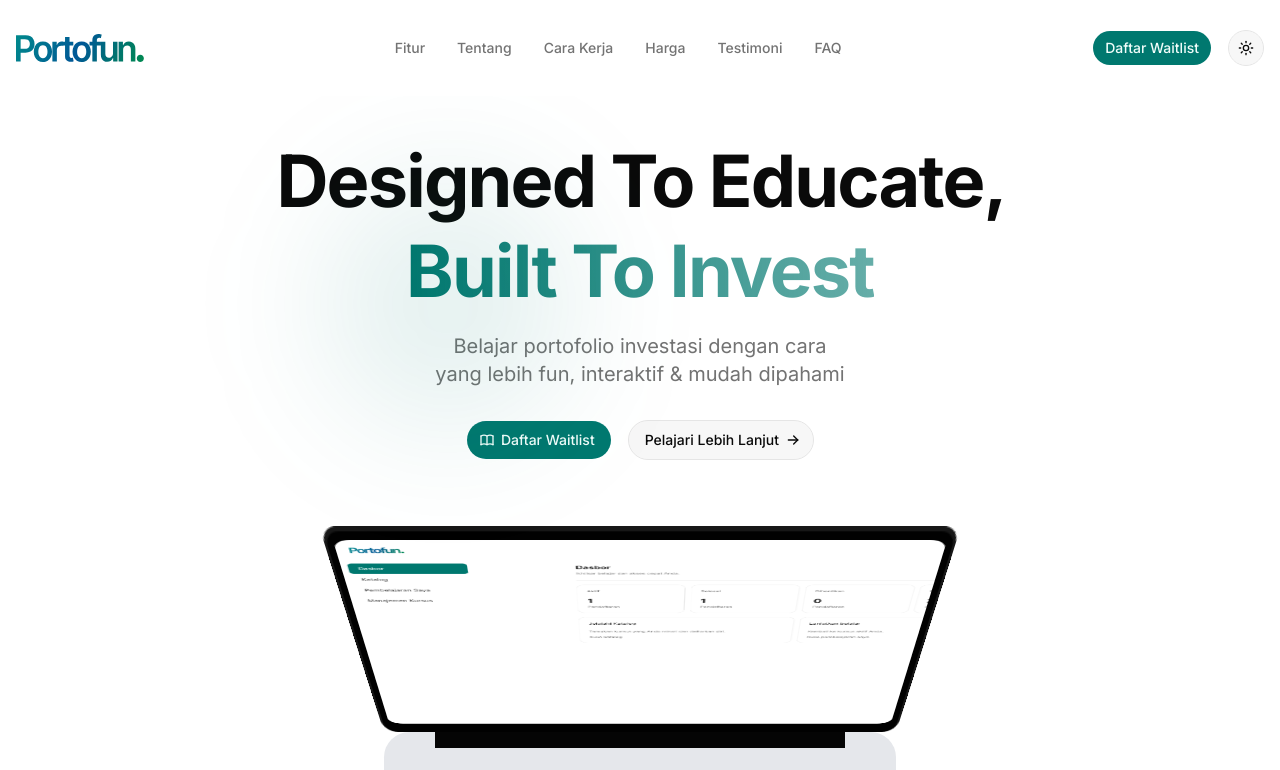
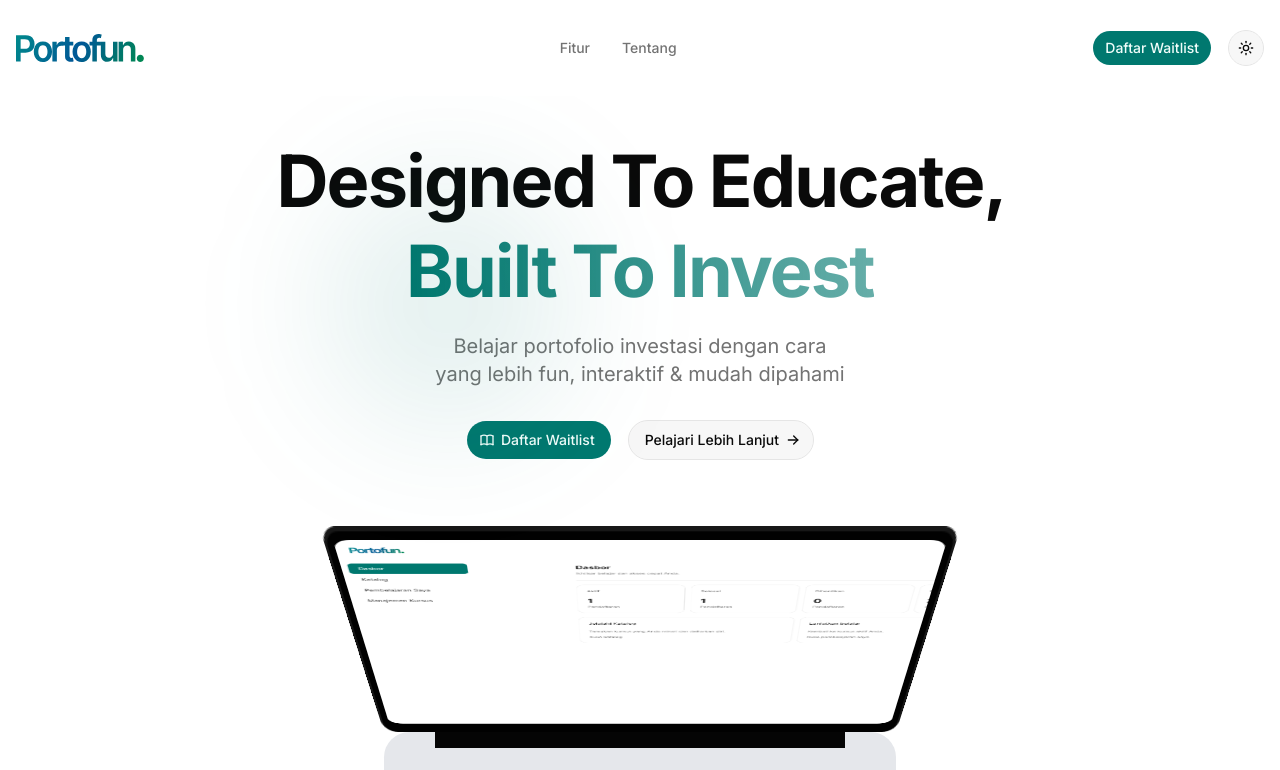
Before and after one commit to notilmi/portofun, a Next.js app: page / in a window 1280 px wide. Shown: the top 770 px of the page. Built offline with nearby package versions, Linux system fonts and the light colour scheme.

Commit message:
fix: updated navbar unused menu

```diff
--- a/app/_components/sections/navbar.tsx
+++ b/app/_components/sections/navbar.tsx
@@ -3,7 +3,6 @@
 import { Button } from "@/components/ui/button";
 import { Sheet, SheetContent, SheetTrigger } from "@/components/ui/sheet";
 import { IconMenu2 } from "@tabler/icons-react";
-import Image from "next/image";
 import Link from "next/link";
 import { useState, useEffect } from "react";
 import { useTheme } from "next-themes";
@@ -13,10 +12,6 @@ import { ModeToggle } from "../../../components/theme-toggle";
 const navLinks = [
   { label: "Fitur", href: "#features" },
   { label: "Tentang", href: "#about" },
-  { label: "Cara Kerja", href: "#how-it-works" },
-  { label: "Harga", href: "#pricing" },
-  { label: "Testimoni", href: "#testimonials" },
-  { label: "FAQ", href: "#faq" },
 ];
 
 export function Navbar() {
```
Also changed, not shown: app/_components/sections/features.tsx (+1 -9 lines).
